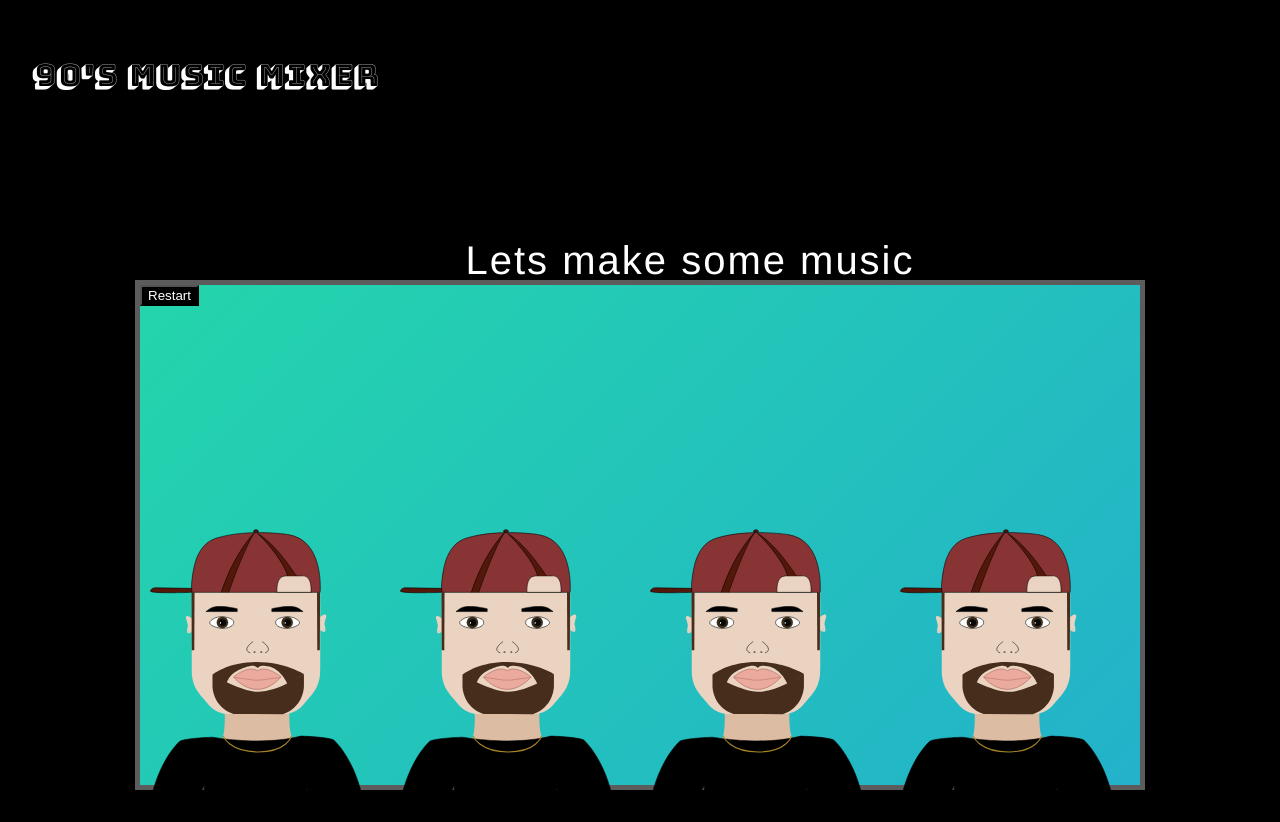
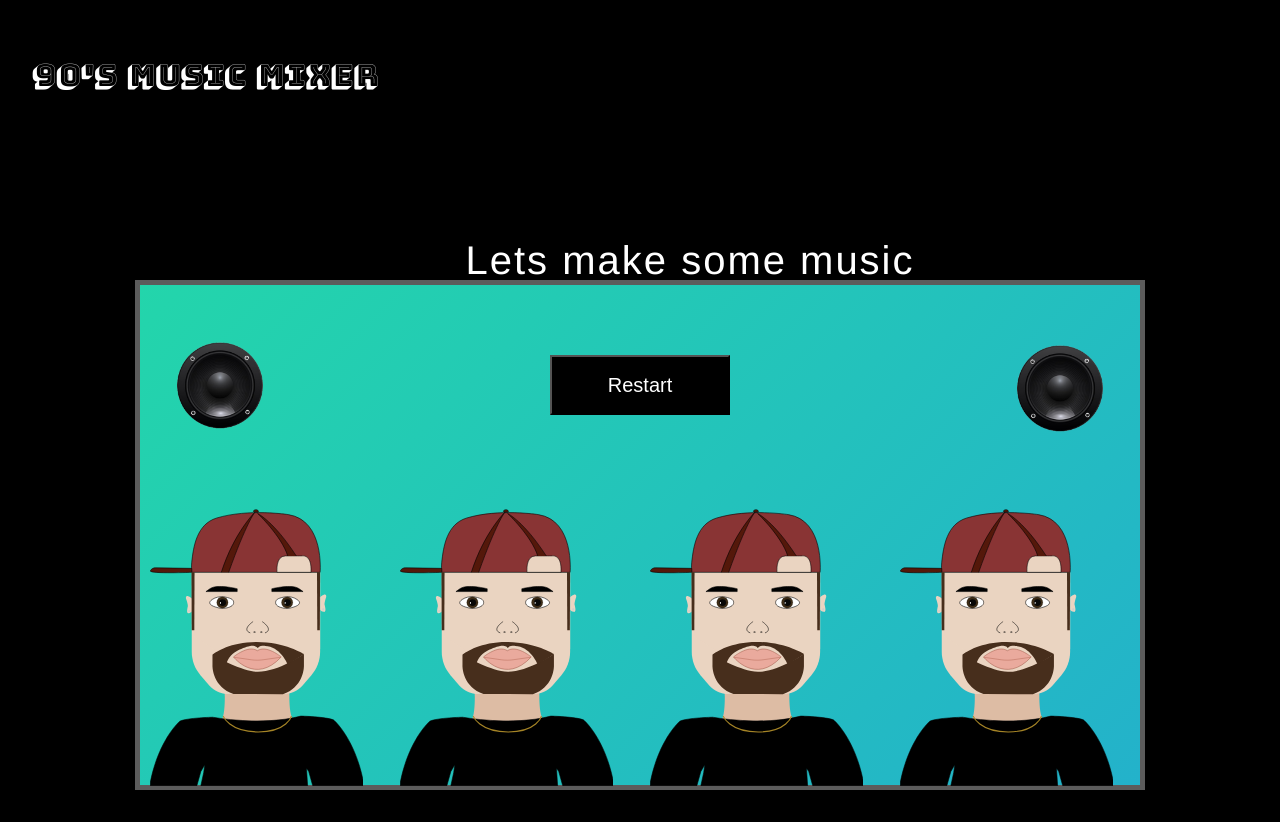
Before and after one commit to vcollier/Collier_V_Cunha_R_MusicMixer, a plain HTML site: page mixer.html in a window 1280 px wide. Shown: the top 822 px of the page. Drawn offline with Linux system fonts and the light colour scheme.

Commit message:
adding more js

```diff
--- a/css/main.css
+++ b/css/main.css
@@ -121,7 +121,7 @@ h2, h3
 	flex-direction: row;
 	width: 1000px;
 	margin-left: 170px;
-	margin-top: 207px;
+	margin-top: 25px;
 	animation: removeImage;
 }
 
@@ -157,6 +157,34 @@ h2, h3
 
 }
 
+@keyframes speakerOn
+{
+	to { transform: scale(1.4); }
+
+
+}
+
+.speakers
+{
+	padding: 30px;
+}
+
+#speaker1
+{
+	width: 10%;
+	margin-top: -110px;
+	margin-bottom: 50px;
+	animation: speakerOn;
+}
+
+#speaker2
+{
+	width: 10%;
+	display: block;
+	margin-left: auto;
+	margin-top: -210px;
+
+}
 
 #items
 {
@@ -197,8 +225,14 @@ h2, h3
 
 #restart
 {
+	display: block;
+	margin: 0 auto;
+	margin-top: 70px;
 	background-color: black;
 	color: #fff;
+	font-size: 20px;
+	width: 180px;
+	height: 60px;
 }
 
 @keyframes iconAnimate {
@@ -209,7 +243,7 @@ h2, h3
 }
 
 .animateIcon {
-	background: url(../images/man-dance.svg);
+	content: url(../images/man-dance.svg);
     animation: iconAnimate 3s ease-in infinite;
 }
 
--- a/js/main.js
+++ b/js/main.js
@@ -9,6 +9,7 @@
 
 
 	initDrag();
+
 
 	//drag
 	function initDrag() {
@@ -40,13 +41,20 @@
 			let newAudioTrack = document.createElement("audio");
 			newAudioTrack.src = `audio/${source}`;
 
+			function pauseAudio() {
+			location.reload();
+			}
 
 			document.body.appendChild(newAudioTrack);
 			newAudioTrack.load();
 			newAudioTrack.loop = true;
 			newAudioTrack.play();
 
+			let button = document.getElementById('restart');
+			button.addEventListener("click", pauseAudio);
+
 			this.firstChild.classList.add('animateIcon');
+			this.firstChild.classList.add('speakerOn');
 
 
 			});
--- a/mixer.html
+++ b/mixer.html
@@ -19,6 +19,11 @@
 		<div id="dropArea">
 
 		<button id="restart">Restart</button>
+
+		<div>
+			<img src="images/speaker.png" alt="speaker" id="speaker1" class="speakers">
+			<img src="images/speaker.png" alt="speaker" id="speaker2" class="speakers">
+		</div>
 
 
 
```
Also changed, not shown: images/speaker.jpg (added), images/speaker.png (added).
